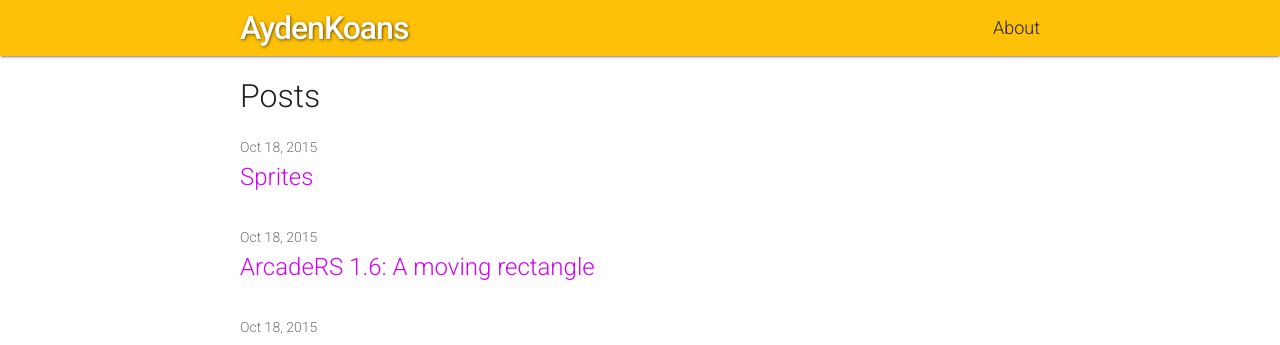
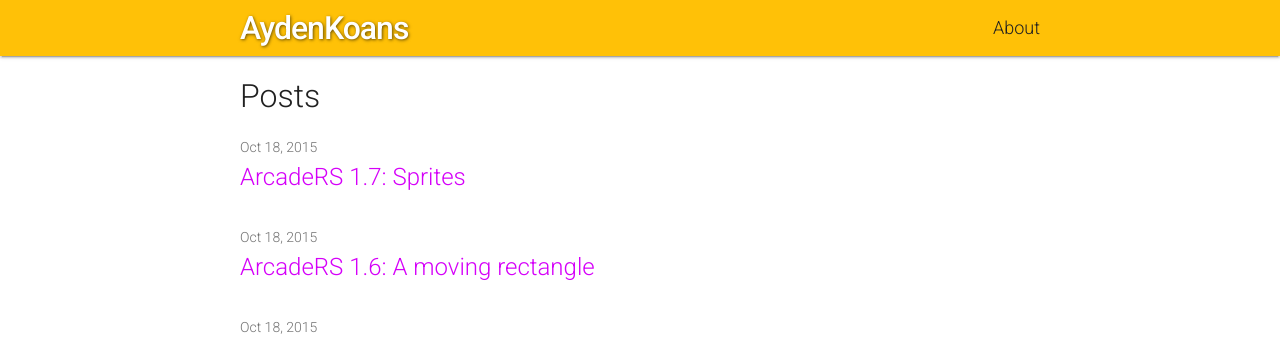
Before and after one commit to jadpole/jadpole.github.io, a Jekyll site: the page built from index.html, in a window 1280 px wide. Shown: the top 345 px of the page. Built offline with Jekyll 4.4.1, drawn with Linux system fonts in a browser that asks for light colours; Markdown is read by kramdown in place of the engine named in the settings.

Commit message:
Renamed ArcadeRS 1.7

```diff
--- a/_posts/2015-10-18-arcaders-1-7.md
+++ b/_posts/2015-10-18-arcaders-1-7.md
@@ -1,6 +1,6 @@
 ---
 layout: post
-title:  "Sprites"
+title:  "ArcadeRS 1.7: Sprites"
 ---
 
 This is the seventh part of a series whose objective is to explore the Rust
```
